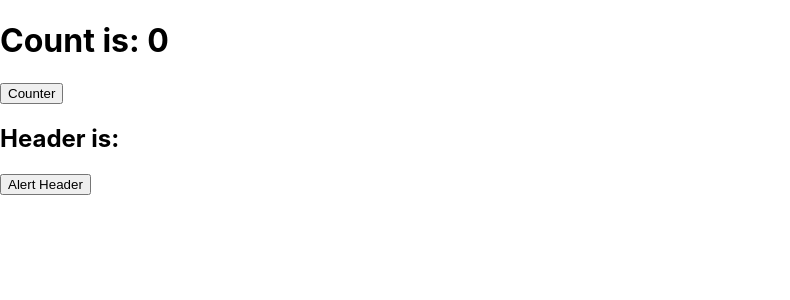
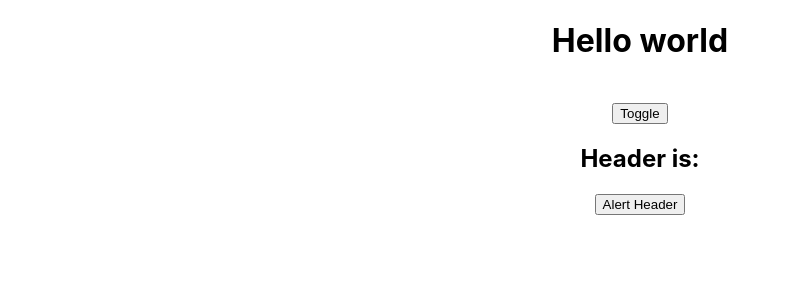
Before and after one commit to imsardarahmed17/My-React-Store, a React (Create React App) app: page / in a window 1280 px wide. Shown: the top 300 px of the page, without its empty margins (0-790 px from the left). Built offline with nearby package versions, Linux system fonts and the light colour scheme.

Commit message:
Added a toggle

```diff
--- a/src/App.js
+++ b/src/App.js
@@ -6,11 +6,15 @@ import Header from "./Header";
 import React, { useState } from 'react';
 
 function App() {
-  const [count, setCount] = useState(0);
+  const [status, setStatus] = useState(true);
 return(
-  <div>
-    <h1>Count is: {count}</h1>
-    <button onClick={() => setCount(count + 1)} >Counter</button>
+  <div className="App">
+    {
+      status ? <h1>Hello world</h1>: null
+    }
+    <br/>
+    <button onClick={()=> setStatus(!status)}>Toggle</button>
+
     <Header/>
   </div>
 )
```
